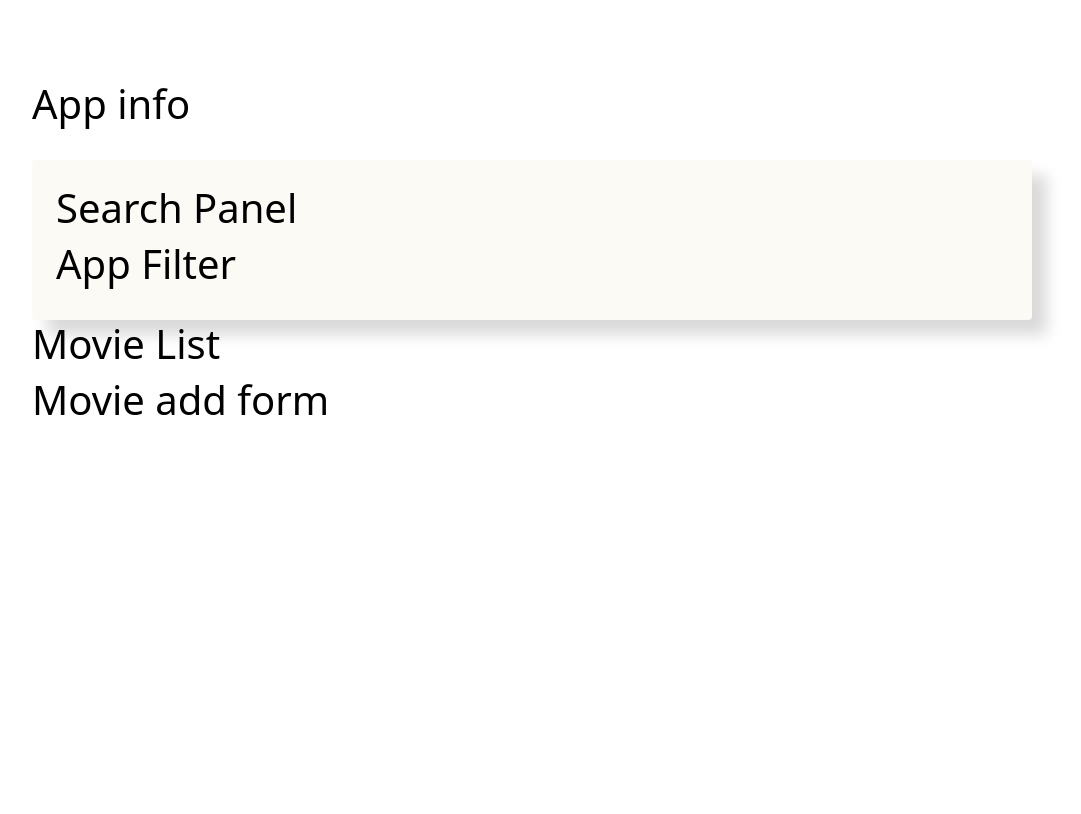
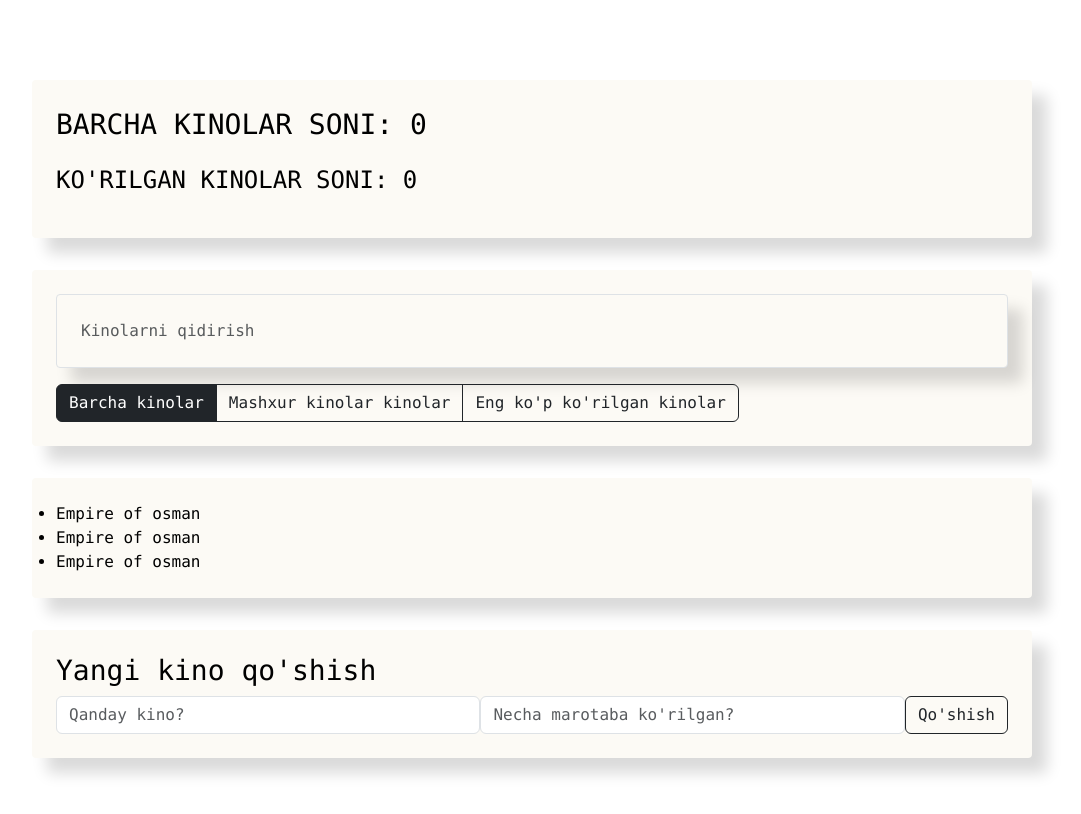
Before and after one commit to khamdullaevuz/movie-app-vue, a Vue app: page / in a window 1280 px wide. Shown: the top 814 px of the page, without its empty margins (108-1189 px from the left). Built offline with nearby package versions, Linux system fonts and the light colour scheme.

Commit message:
adding new files

```diff
--- a/src/components/app-filter/AppFilter.vue
+++ b/src/components/app-filter/AppFilter.vue
@@ -1,6 +1,12 @@
 <template>
-  <div>
-    <h1>App Filter</h1>
+  <div class="btn-group">
+    <button class="btn btn-dark" type="button">Barcha kinolar</button>
+    <button class="btn btn-outline-dark" type="button">
+      Mashxur kinolar kinolar
+    </button>
+    <button class="btn btn-outline-dark" type="button">
+      Eng ko'p ko'rilgan kinolar
+    </button>
   </div>
 </template>
 
--- a/src/components/app-info/AppInfo.vue
+++ b/src/components/app-info/AppInfo.vue
@@ -1,7 +1,17 @@
 <template>
-  <h1>App info</h1>
+  <div class="app-info">
+    <p class="fs-3 text-uppercase">Barcha kinolar soni: 0</p>
+    <p class="fs-4 text-uppercase">Ko'rilgan kinolar soni: 0</p>
+  </div>
 </template>
 
 <script></script>
 
-<style></style>
+<style scoped>
+.app-info {
+  padding: 1.5rem;
+  background-color: #fcfaf5;
+  border-radius: 4px;
+  box-shadow: 15px 15px 15px rgba(0, 0, 0, 0.15);
+}
+</style>
--- a/src/components/app/App.vue
+++ b/src/components/app/App.vue
@@ -1,5 +1,5 @@
 <template>
-  <div class="app">
+  <div class="app font-monospace">
     <div class="content">
       <AppInfo />
       <div class="search-panel">
--- a/src/components/movie-add-form/MovieAddForm.vue
+++ b/src/components/movie-add-form/MovieAddForm.vue
@@ -1,6 +1,20 @@
 <template>
-  <div>
-    <h1>Movie add form</h1>
+  <div class="movie-add-form">
+    <h3>Yangi kino qo'shish</h3>
+    <form class="add-form d-flex">
+      <input
+        type="text"
+        class="form-control new-movie-label"
+        placeholder="Qanday kino?"
+      />
+      <input
+        type="text"
+        class="form-control new-movie-label"
+        placeholder="Necha marotaba ko'rilgan?"
+      />
+
+      <button class="btn btn-outline-dark" type="submit">Qo'shish</button>
+    </form>
   </div>
 </template>
 
@@ -8,4 +22,12 @@
 export default {};
 </script>
 
-<style></style>
+<style>
+.movie-add-form {
+  margin-top: 2rem;
+  padding: 1.5rem;
+  background-color: #fcfaf5;
+  border-radius: 4px;
+  box-shadow: 15px 15px 15px rgba(0, 0, 0, 0.15);
+}
+</style>
--- /dev/null
+++ b/src/components/movie-list-item/MovieListItem.vue
@@ -0,0 +1,9 @@
+<template>
+  <li>Empire of osman</li>
+</template>
+
+<script>
+export default {};
+</script>
+
+<style></style>
--- a/src/components/movie-list/MovieList.vue
+++ b/src/components/movie-list/MovieList.vue
@@ -1,11 +1,26 @@
 <template>
-  <div>
-    <h1>Movie List</h1>
-  </div>
+  <ul class="movie-list list-group">
+    <MovieListItem />
+    <MovieListItem />
+    <MovieListItem />
+  </ul>
 </template>
 
 <script>
-export default {};
+import MovieListItem from "../movie-list-item/MovieListItem.Vue";
+export default {
+  components: {
+    MovieListItem,
+  },
+};
 </script>
 
-<style></style>
+<style scoped>
+.movie-list {
+  margin-top: 2rem;
+  padding: 1.5rem;
+  background-color: #fcfaf5;
+  border-radius: 4px;
+  box-shadow: 15px 15px 15px rgba(0, 0, 0, 0.15);
+}
+</style>
--- a/src/components/search-panel/SearchPanel.vue
+++ b/src/components/search-panel/SearchPanel.vue
@@ -1,11 +1,21 @@
 <template>
-  <div>
-    <h1>Search Panel</h1>
-  </div>
+  <input
+    type="text"
+    class="form-control search-input"
+    placeholder="Kinolarni qidirish"
+  />
 </template>
 
 <script>
 export default {};
 </script>
 
-<style scoped></style>
+<style scoped>
+.search-input {
+  margin-bottom: 1rem;
+  padding: 1.5rem;
+  background-color: #fcfaf5;
+  border-radius: 4px;
+  box-shadow: 15px 15px 15px rgba(0, 0, 0, 0.15);
+}
+</style>
```
